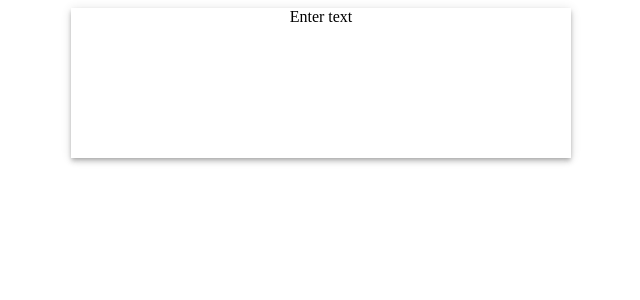
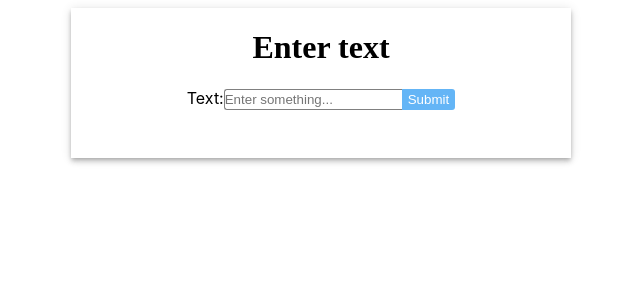
Before and after one commit to aromanarguello/animated-component, a React (Create React App) app: page / in a window 1280 px wide. Shown: the top 300 px of the page, without its empty margins (327-967 px from the left). Built offline with nearby package versions, Linux system fonts and the light colour scheme.

Commit message:
polished input

```diff
--- a/src/components/Card/Card.component.tsx
+++ b/src/components/Card/Card.component.tsx
@@ -1,5 +1,6 @@
 import * as React from "react";
 import styled from "styled-components";
+import { FormInput } from "../";
 
 const StyledCard = styled.div`
   width: 500px;
@@ -9,16 +10,19 @@ const StyledCard = styled.div`
   text-align: center;
 `;
 
-const Header = styled.div``;
+const Header = styled.h1``;
 
 interface ICardProps {
   title: string;
 }
 
+const noop = () => {};
+
 const Card: React.FC<ICardProps> = ({ title }) => {
   return (
     <StyledCard>
       <Header>{title}</Header>
+      <FormInput onValueChange={noop} onButtonClick={noop} onEnter={noop} />
     </StyledCard>
   );
 };
--- /dev/null
+++ b/src/components/FormInput/FormInput.component.tsx
@@ -0,0 +1,57 @@
+import * as React from "react";
+import styled from "styled-components";
+
+const Container = styled.div`
+  font-family: -apple-system, BlinkMacSystemFont, "Segoe UI", Roboto, Oxygen,
+    Ubuntu, Cantarell, "Open Sans", "Helvetica Neue", sans-serif;
+`;
+const Form = styled.form``;
+const Input = styled.input`
+  height: 19px;
+  border-top-left-radius: 3px;
+  border-bottom-left-radius: 3px;
+  border: 1px solid grey;
+  border-right: 0;
+  padding: 0;
+`;
+const Button = styled.button`
+  background-color: #64b5f6;
+  height: 21px;
+  border: 0;
+  color: white;
+  border-top-right-radius: 3px;
+  border-bottom-right-radius: 3px;
+`;
+
+interface IFormInputProps {
+  onValueChange: () => void;
+  onButtonClick?: () => void;
+  onEnter?: () => void;
+  placeholder?: string;
+}
+
+const FormInput: React.FC<IFormInputProps> = ({
+  onValueChange,
+  onButtonClick,
+  onEnter,
+  placeholder = "Enter something..."
+}) => {
+  return (
+    <Container>
+      <Form>
+        <label>
+          Text:
+          <Input
+            data-testid="formInput"
+            placeholder={placeholder}
+            onKeyPress={onEnter}
+            onChange={onValueChange}
+          />
+        </label>
+        <Button onClick={onButtonClick}>Submit</Button>
+      </Form>
+    </Container>
+  );
+};
+
+export default FormInput;
--- a/src/components/index.ts
+++ b/src/components/index.ts
@@ -1,3 +1,4 @@
 import Card from "./Card/Card.component";
+import FormInput from "./FormInput/FormInput.component";
 
-export { Card };
+export { Card, FormInput };
```
Also changed, not shown: 1 other file (tests, documents, lock files or other folders).
